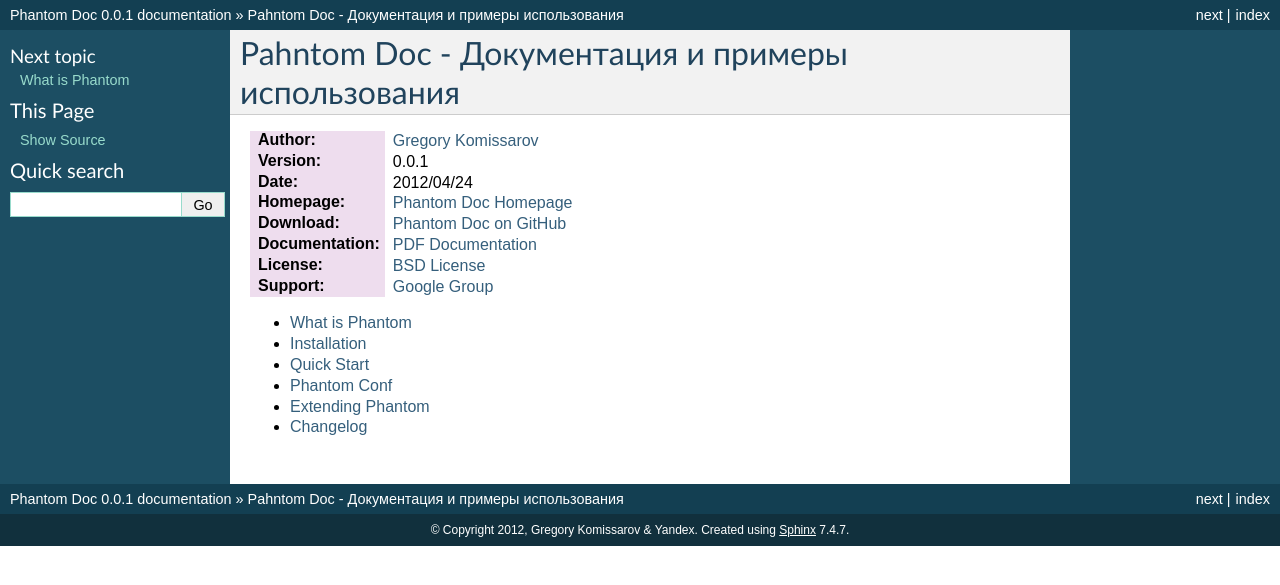
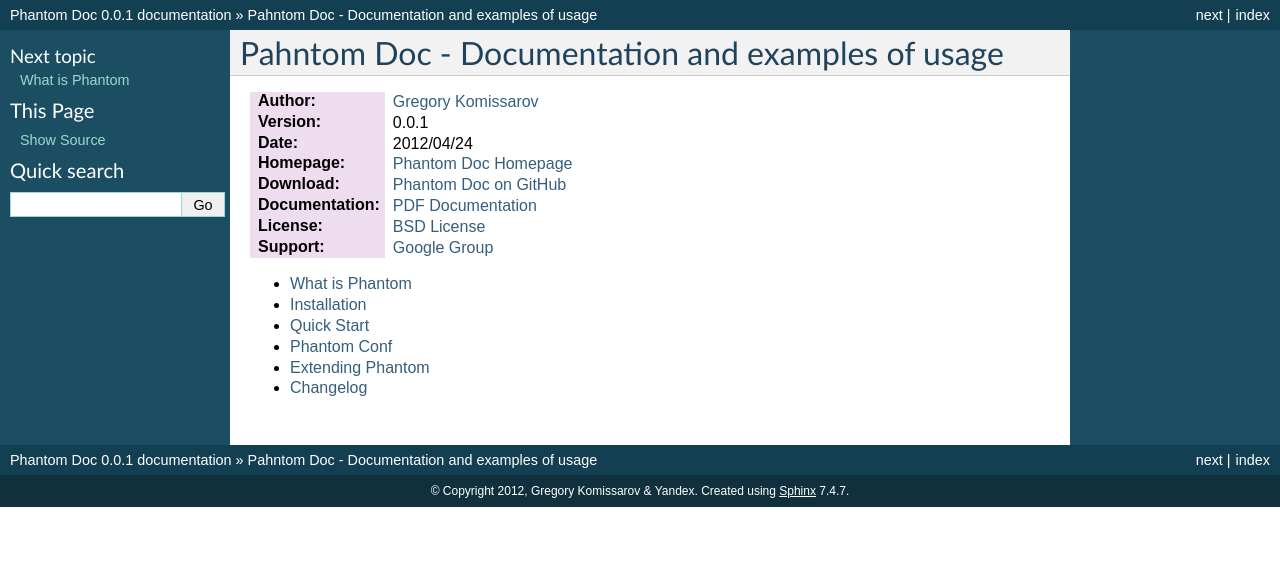
Before and after one commit to greggyNapalm/phantom_doc, a Sphinx documentation site: the page built from docs/index.rst, in a window 1280 px wide. Shown: the top 585 px of the page. Built offline with Sphinx 7.4.7, drawn with Linux system fonts in a browser that asks for light colours.

Commit message:
Try to write en docs

```diff
--- a/docs/index.rst
+++ b/docs/index.rst
@@ -1,6 +1,6 @@
-===================================================
- Pahntom Doc - Документация и примеры использования
-===================================================
+===========================================================
+ Pahntom Doc - Documentation and examples of usage
+===========================================================
 
 :Author: `Gregory Komissarov
  <https://github.com/greggyNapalm>`_
```
